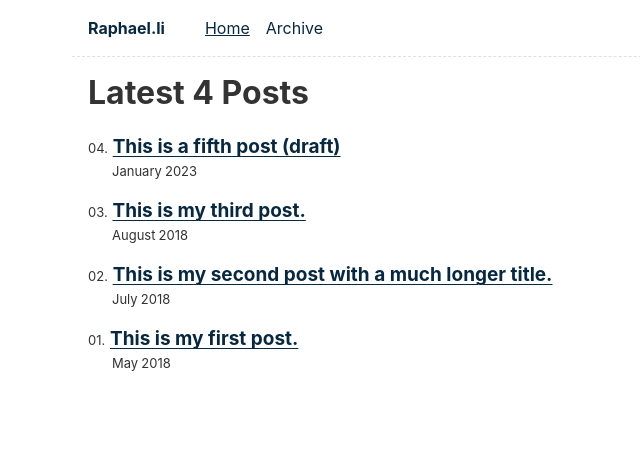
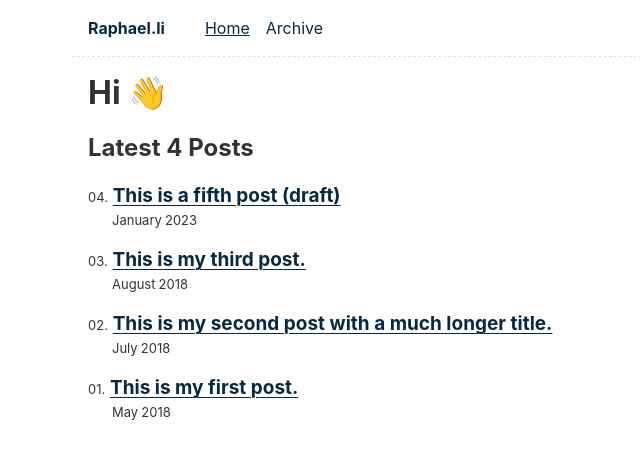
Before and after one commit to raphiz/raphael.li, an Eleventy site: page src/index.njk in a window 1280 px wide. Shown: the whole page, without its empty margins (248-888 px from the left). Built offline with nearby package versions, Linux system fonts and the light colour scheme; Eleventy itself is replaced by a stand-in of ours; files that its build step writes are made by us from their sources; what eleventy-plugin-nesting-toc would draw is missing.

Commit message:
Add Greeting to index

```diff
--- a/src/index.njk
+++ b/src/index.njk
@@ -5,9 +5,11 @@ eleventyNavigation:
   order: 1
 numberOfLatestPostsToShow: 5
 ---
+<h1>Hi 👋</h1>
+
 {% set postsCount = collections.posts | length %}
 {% set latestPostsCount = postsCount | min(numberOfLatestPostsToShow) %}
-<h1>Latest {{ latestPostsCount }} Post{% if latestPostsCount != 1 %}s{% endif %}</h1>
+<h2>Latest {{ latestPostsCount }} Post{% if latestPostsCount != 1 %}s{% endif %}</h2>
 
 {% set postslist = collections.posts | head(-1 * numberOfLatestPostsToShow) %}
 {% set postslistCounter = postsCount %}
```
